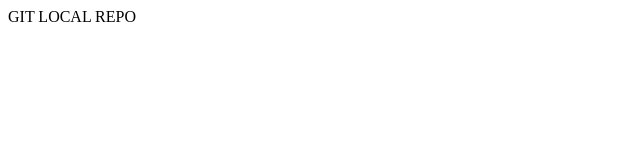
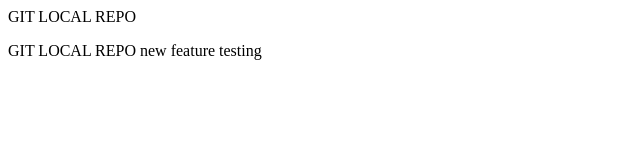
Before and after one commit to Pranavvarma-28/localrepo, a plain HTML site: page index.html in a window 1280 px wide. Shown: the whole page, without its empty margins (0-640 px from the left). Drawn offline with Linux system fonts and the light colour scheme.

Commit message:
new feature

```diff
--- a/index.html
+++ b/index.html
@@ -1 +1,2 @@
 <p>GIT LOCAL REPO</p>
+<p>GIT LOCAL REPO new feature testing </p>
```
